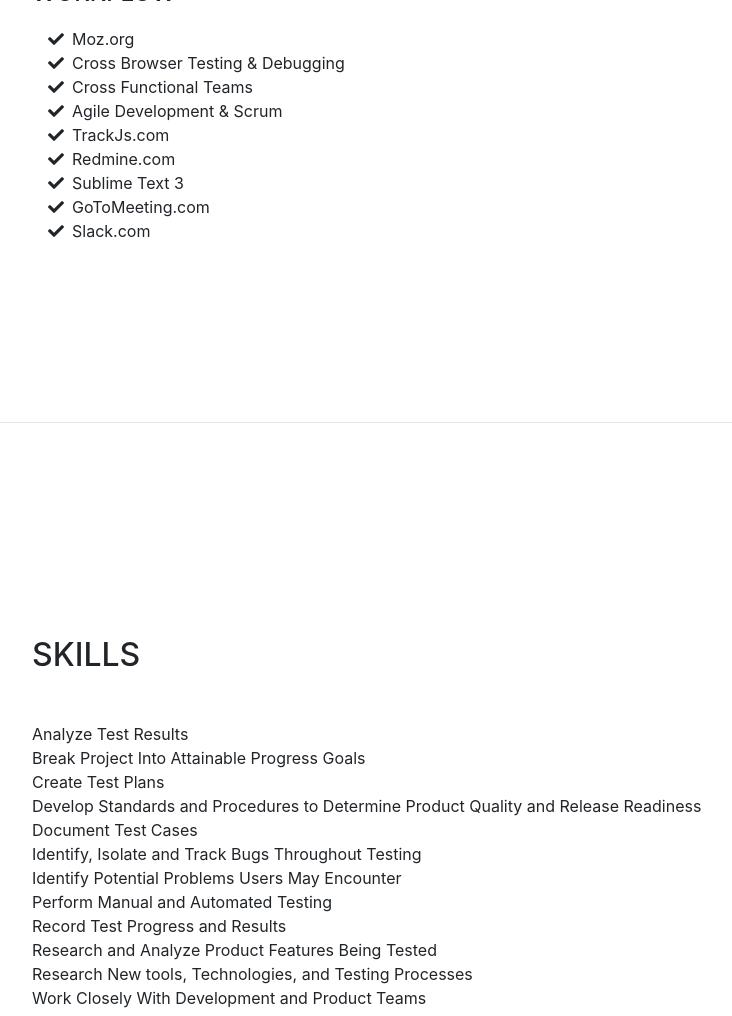
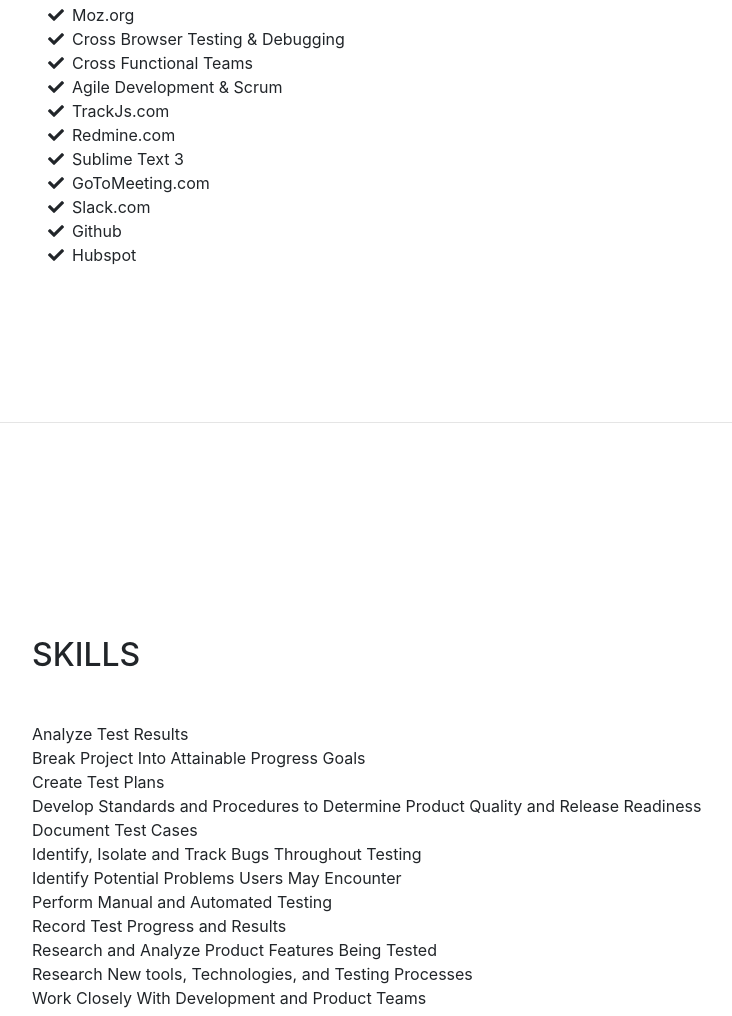
Before and after one commit to npadr0n/npadr0n.github.io, a website with bundled scripts: page index.html in a window 1280 px wide. Shown: the part 2781-3797 px from the top of the page, without its empty margins (288-1020 px from the left). Built offline with nearby package versions, Linux system fonts and the light colour scheme; a web font is replaced by a local one.

Commit message:
Added list items

```diff
--- a/index.html
+++ b/index.html
@@ -199,6 +199,14 @@
                      <i class="fa-li fa fa-check"></i>
                      Slack.com
                   </li>
+                  <li>
+                     <i class="fa-li fa fa-check"></i>
+                     Github
+                  </li>
+                  <li>
+                     <i class="fa-li fa fa-check"></i>
+                     Hubspot
+                  </li>
                </ul>
             </div>
          </section>
```
